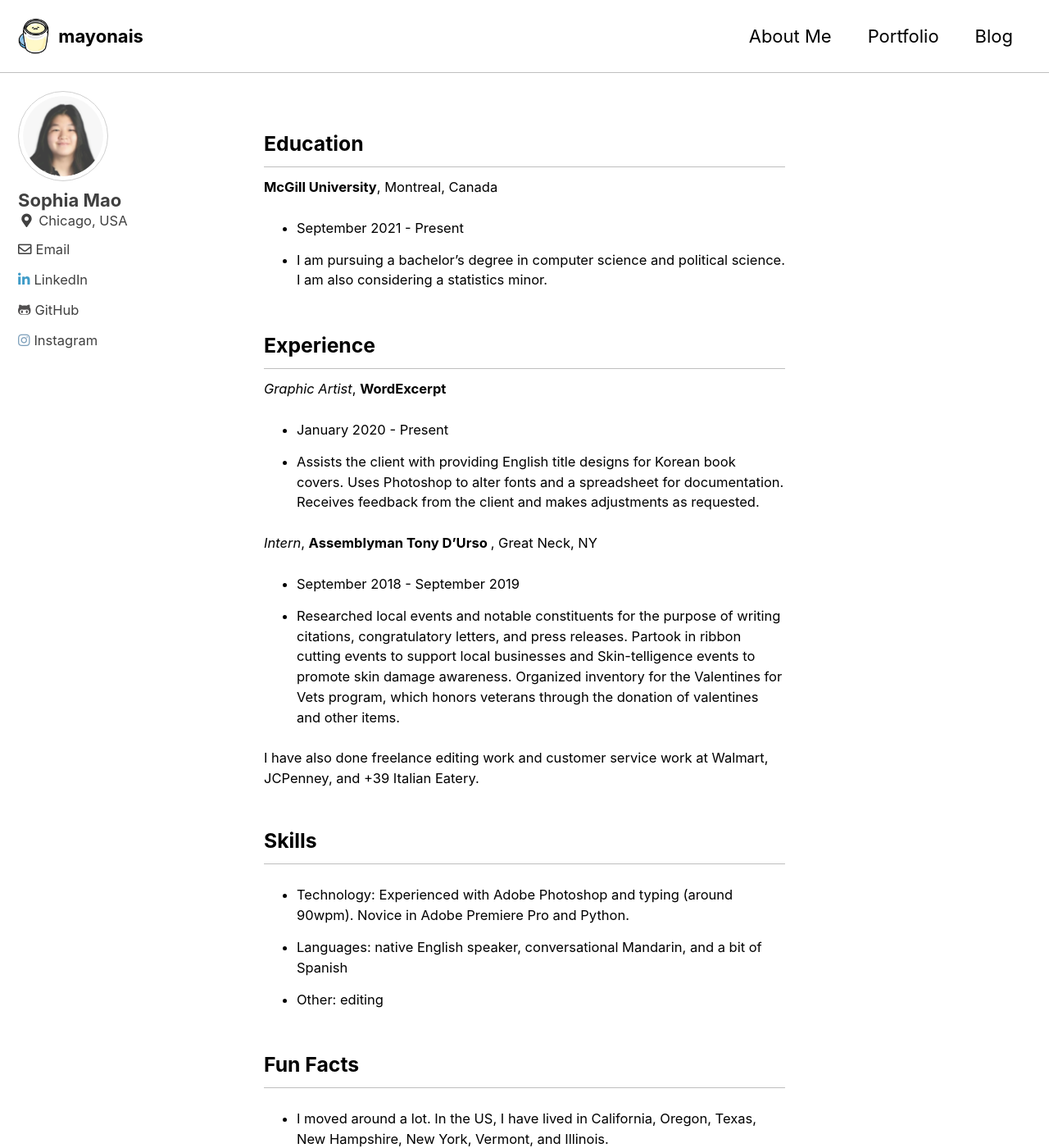
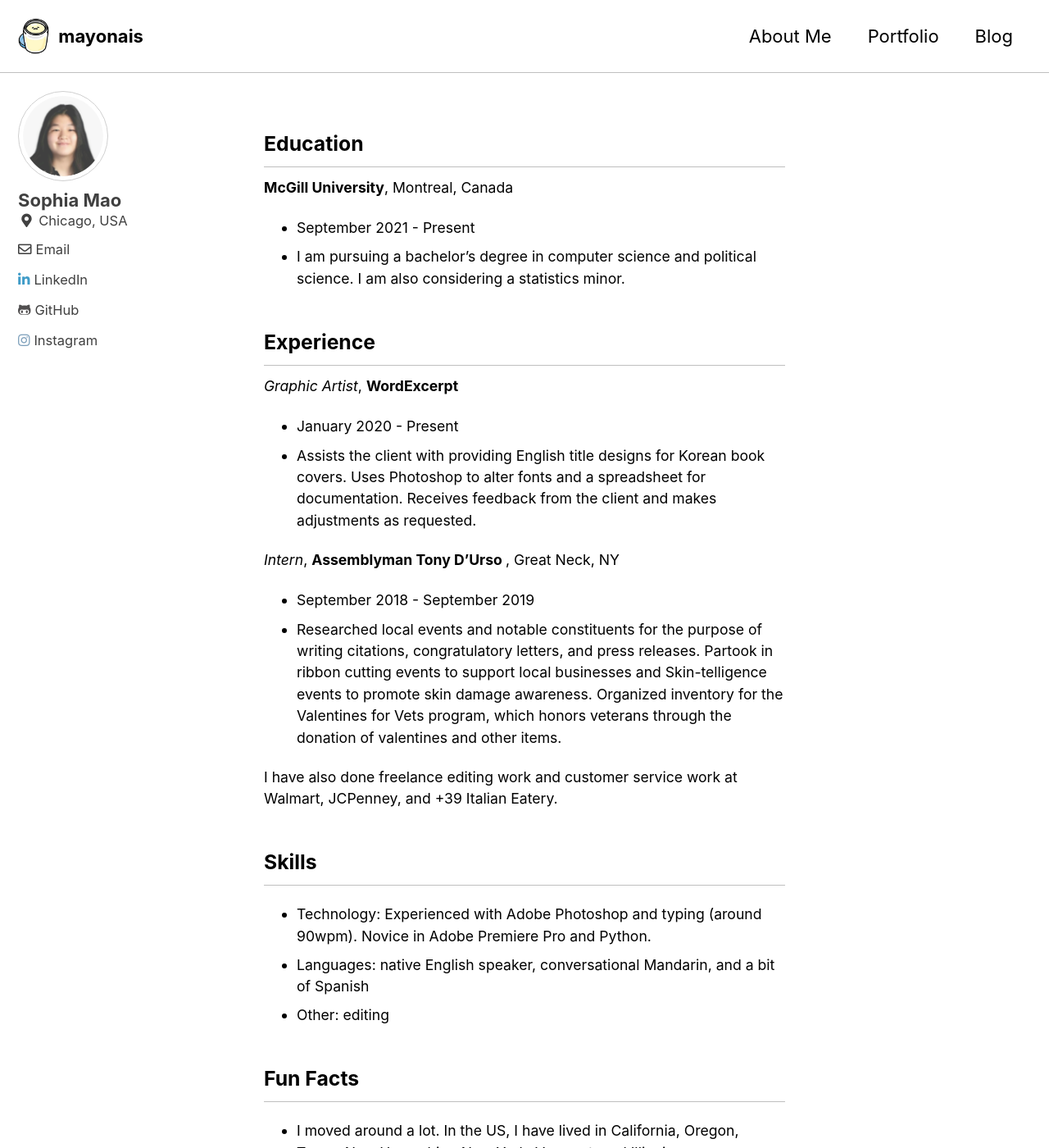
Before and after one commit to mayonais/mayonais.github.io, a Jekyll site: the page built from index.html, in a window 1280 px wide and 1400 px high. Shown: the whole window at 82% size. Built offline with Jekyll 4.4.1, drawn with Linux system fonts in a browser that asks for light colours; cached includes are drawn as plain includes; the list of posts is cut into pages by our own code.

Commit message:
about size

```diff
--- a/_sass/minimal-mistakes/_page.scss
+++ b/_sass/minimal-mistakes/_page.scss
@@ -108,11 +108,8 @@ body {
   p,
   li,
   dl {
-    font-size: 0.75em;
-  }
-
-  ul li {
-    padding: 3px 0px;
+    font-size: 0.8em;
+    padding: 0px 0px;
   }
 
   /* paragraph indents */
```
